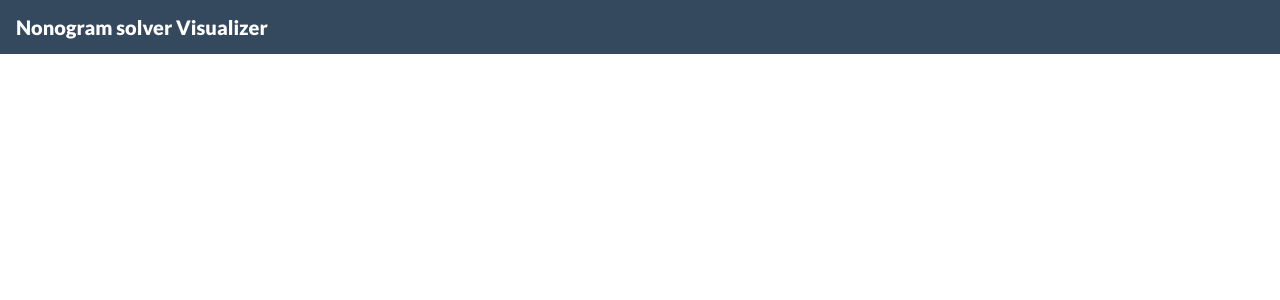
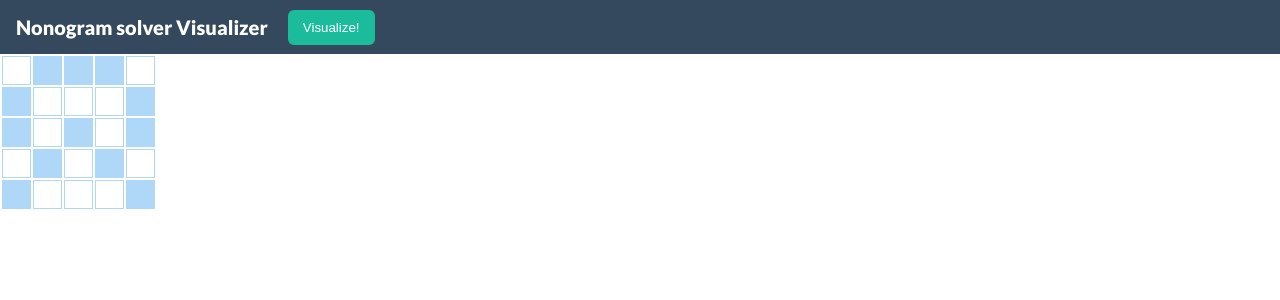
Before and after one commit to Sergey121/nonogram-app, a React (Create React App) app: page / in a window 1280 px wide. Shown: the top 300 px of the page. Built offline with nearby package versions, Linux system fonts and the light colour scheme.

Commit message:
Simple ui

```diff
--- a/src/App.tsx
+++ b/src/App.tsx
@@ -3,13 +3,16 @@ import { Provider } from 'react-redux'
 import store from './store';
 import './App.scss';
 import { Header } from './components/header';
+import { Grid } from './components/grid';
 
 function App() {
   return (
     <Provider store={store}>
       <div className="app">
         <Header/>
-
+        <main className="content">
+          <Grid/>
+        </main>
       </div>
     </Provider>
   );
--- /dev/null
+++ b/src/components/button/button.module.scss
@@ -0,0 +1,17 @@
+$color: #1abc9c;
+
+.btn {
+  border: none;
+  background-color: $color;
+  padding: 10px 15px;
+  color: white;
+  font-weight: 500;
+  border-radius: 6px;
+  outline: none;
+  cursor: pointer;
+  transition: color, 0.2s;
+
+  &:hover {
+    background-color: lighten($color, 10);
+  }
+}
--- /dev/null
+++ b/src/components/button/index.tsx
@@ -0,0 +1,15 @@
+import React from 'react';
+import styles from './button.module.scss';
+
+type Props = {
+  title: string;
+  onClick: () => void;
+  className?: string;
+};
+
+export const Button = (props: Props) => {
+  const { title, onClick, className = '' } = props;
+  return (
+    <button className={[styles.btn, className].join(' ')} onClick={onClick} type="button">{title}</button>
+  );
+};
--- /dev/null
+++ b/src/components/grid/grid.module.scss
@@ -0,0 +1,45 @@
+$color: rgb(175, 216, 248);
+
+.cell {
+  border: 1px solid $color;
+  background-color: white;
+  width: 25px;
+  height: 25px;
+}
+
+.row {
+
+}
+
+.empty {
+  &:after {
+    position: absolute;
+    left: 12.5px;
+    width: 4px;
+    height: 4px;
+    background-color: red;
+  }
+}
+
+.filled {
+  background-color: $color;
+  animation-name: fillAnimation;
+  animation-duration: 0.3s;
+  animation-timing-function: ease-out;
+  animation-direction: alternate;
+  animation-iteration-count: 1;
+  animation-fill-mode: forwards;
+  animation-play-state: running;
+}
+
+@keyframes fillAnimation {
+  0% {
+    transform: scale(0.3);
+  }
+  50% {
+    transform: scale(1.2);
+  }
+  100% {
+    transform: scale(1);
+  }
+}
--- a/src/components/grid/index.tsx
+++ b/src/components/grid/index.tsx
@@ -1 +1,50 @@
-import React from 'react';
+import React, { useEffect, useState } from 'react';
+import { useSelector } from 'react-redux';
+import styles from './grid.module.scss';
+import { RootState } from '../../store';
+import { FieldType } from '../../models';
+import { createField, resolveNonogram } from '../../utils';
+
+export const Grid = () => {
+  const { columns, rows } = useSelector((state: RootState) => state.app);
+  const [field, setField] = useState<FieldType>([]);
+
+  useEffect(() => {
+    if (!columns || !rows) {
+      return;
+    }
+
+    const f = createField(rows, columns);
+
+    const resolved = resolveNonogram(rows, columns);
+
+    setField(resolved);
+  }, [columns, rows]);
+
+  return (
+    <table>
+      <tbody>
+      {field.map((row, rowIndex) => {
+        return (
+          <tr key={rowIndex} className={styles.row}>
+            {row.map((col, colIndex) => {
+              const classes = [styles.cell];
+
+              if (col === -1) {
+                classes.push(styles.empty);
+              }
+
+              if (col === 1) {
+                classes.push(styles.filled);
+              }
+              return (
+                <td key={colIndex} className={classes.join(' ')}/>
+              );
+            })}
+          </tr>
+        );
+      })}
+      </tbody>
+    </table>
+  );
+};
--- a/src/components/header/header.module.scss
+++ b/src/components/header/header.module.scss
@@ -12,3 +12,7 @@
   font-weight: 900;
   color: white;
 }
+
+.btn {
+  margin: 0 20px;
+}
--- a/src/components/header/index.tsx
+++ b/src/components/header/index.tsx
@@ -1,10 +1,15 @@
-import React from 'react';
+import React, { useCallback } from 'react';
 import styles from './header.module.scss';
+import { Button } from '../button';
 
 export const Header = () => {
+  const handleClick = useCallback(() => {
+    console.log('Click');
+  }, []);
   return (
     <nav className={styles.navigation}>
       <div className={styles.name}>Nonogram solver Visualizer</div>
+      <Button className={styles.btn} title={'Visualize!'} onClick={handleClick}/>
     </nav>
   )
 };
--- a/src/store/app/reducer.ts
+++ b/src/store/app/reducer.ts
@@ -1,8 +1,26 @@
 import { Action } from '../../models/Action';
 
-export type AppState = {};
+export type AppState = {
+  rows: Array<Array<number>>;
+  columns:  Array<Array<number>>;
+};
 
-const initialState = {};
+const initialState: AppState = {
+  rows: [
+    [3],
+    [1, 1],
+    [1, 1, 1],
+    [1, 1],
+    [1, 1],
+  ],
+  columns: [
+    [2, 1],
+    [1, 1],
+    [1, 1],
+    [1, 1],
+    [2, 1],
+  ],
+};
 
 const app = (state: AppState = initialState, action: Action) => {
   switch (action.type) {
--- a/src/utils/index.ts
+++ b/src/utils/index.ts
@@ -32,16 +32,7 @@ const applyColumnResult = (array: FieldType, colIndex: number, result: Array<num
 };
 
 export const resolveNonogram = (rows: Array<Array<number>>, cols: Array<Array<number>>): FieldType => {
-  const Field: FieldType = [];
-
-  // Create empty field
-  for (let ii = 0; ii < rows.length; ii++) {
-    const row = [];
-    for (let jj = 0; jj < cols.length; jj++) {
-      row.push(FieldPossibleValues.UNDEFINED);
-    }
-    Field.push(row);
-  }
+  const Field = createField(rows, cols);
 
   let hasChanges;
 
@@ -70,6 +61,21 @@ export const resolveNonogram = (rows: Array<Array<number>>, cols: Array<Array<nu
       applyColumnResult(Field, colNumber, result);
     }
   } while (hasChanges);
+
+  return Field;
+};
+
+export const createField = (rows: Array<Array<number>>, cols: Array<Array<number>>): FieldType => {
+  const Field: FieldType = [];
+
+  // Create empty field
+  for (let ii = 0; ii < rows.length; ii++) {
+    const row = [];
+    for (let jj = 0; jj < cols.length; jj++) {
+      row.push(FieldPossibleValues.UNDEFINED);
+    }
+    Field.push(row);
+  }
 
   return Field;
 };
```
